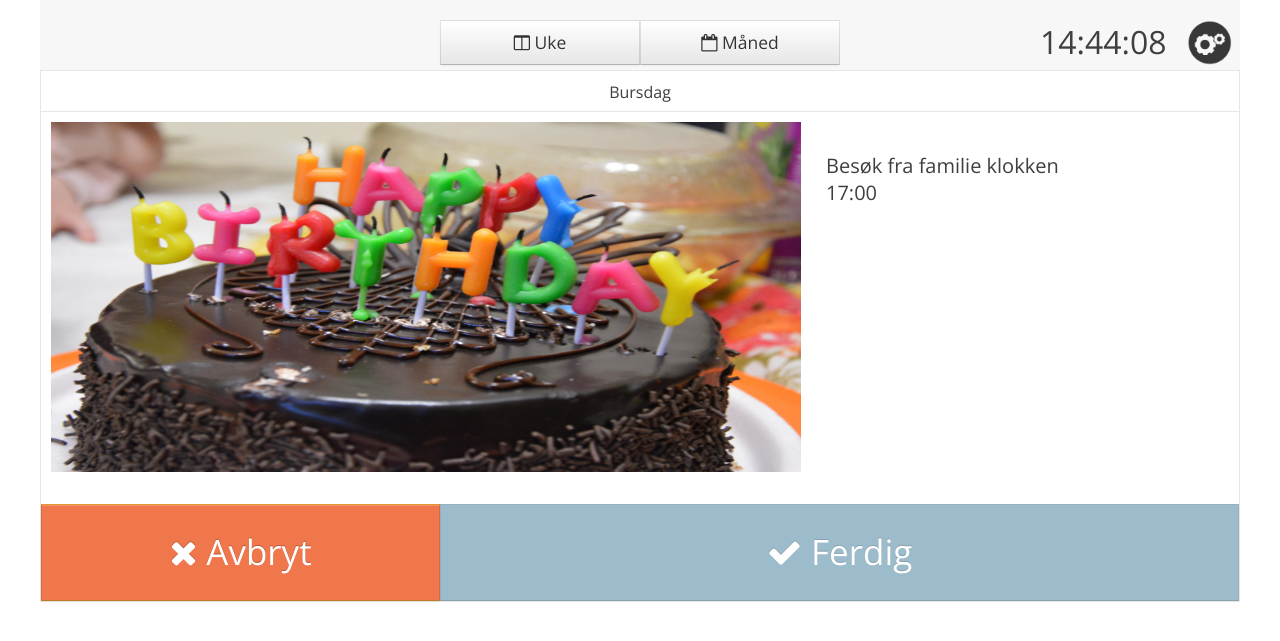
After one commit to kristofferylvenwestgaard/Bachelor_PlaNet, a PHP site: page /aktivitetBursdag.php in a window 1280 px wide. The commit adds this page. Shown: the top 641 px of the page. Run offline with PHP 8.4, Linux system fonts and the light colour scheme; some libraries are stand-ins or nearby versions.

Commit message:
link fra bursdag i mnd til bursdag aktivitet

```diff
--- /dev/null
+++ b/PlaNet_NetApp/aktivitetBursdag.php
@@ -0,0 +1,81 @@
+<?php
+	include "includes/top.php";
+	include "includes/footer.php";
+
+?>
+
+<div class="container">
+	<!--HEADER-->
+	<div class="col-1-3">
+		<div class="header">
+			<a href="index.php"><h1 class="htext"></h1></a>
+		</div>
+	</div>
+	<div class="col-1-6">
+		<div class="header">
+
+            <a id="ukemndknapper" href="index.php" class="btn btn-large btn-block btn-outline sharp" type="button">
+                <i class="fa fa-columns"></i>  Uke</button>
+            </a>
+        </div>
+    </div>
+    <div class="col-1-6">
+        <div class="header">
+            <a id="ukemndknapper" href="index.php" class="btn btn-large btn-block btn-outline sharp" type="button">
+                <i class="fa fa-calendar-o"></i>  Måned</button>
+            </a>
+        </div>
+    </div>
+	<div class="col-1-3">
+		<div class="header">
+			<!--Skal byttes ut med JS og Symbol!!!-->
+			<div class="col-1-1">
+				<div id="clock"></div>
+				<div id="admin">
+				<a href="admin.php"><img src="img/admin1.png" width="45px" height="45px" alt="admin"/></a>
+				</div>
+			</div>
+		</div>
+	</div>
+<div class = "container">
+
+
+
+
+	<div class="col-1-1">
+           <div class="aktivitetNavnAktivitet">Bursdag</div>
+    </div>
+		<div class="admincontent">
+			<div class= "col-3-4">
+	           			<div class="aktBilde">
+	           			<img src="img/bursdag.jpg" width="750px" height="350px" alt="admin"/></a>
+	           			</div>
+	           		</div>
+
+					<div class= "col-1-4">
+						<div class="akttekst">
+							Besøk fra familie klokken 17:00
+						</div>
+	           		</div>
+	           		<div class="col-1-1">
+				<div class="col-1-3">
+
+					            <a class="btn btn-warning btn-dobbelxl btn-block sharp" href="index.php">
+					              <i class="fa fa-times"></i> Avbryt</a>
+
+					    </div>
+
+
+
+
+
+				<div class="col-2-3">
+					  <a class="btn btn-primary btn-dobbelxl btn-block sharp disabled" href="index.php">
+					              <i class="fa fa-check"></i> Ferdig</a>
+
+				</div>
+				</div>
+			</div>
+		</div>
+	</div>
+</div>
--- a/PlaNet_NetApp/mai.php
+++ b/PlaNet_NetApp/mai.php
@@ -54,7 +54,7 @@
     <tr><th>Man</th><th>Tir</th><th>Ons</th><th>Tor</th><th>Fre</th><th>Lør</th><th>Søn</th></tr>
     <tr><td><span class="dato">&nbsp;</span></td><td><span class="dato">&nbsp;</span></td><td><span class="dato">&nbsp;</span></td><td><span class="dato">&nbsp;</span></td><td><span class="dato">1</span></td><td><span class="dato">2</span></td><td><span class="dato">3</span></td></tr>
     <tr><td><span class="dato">4</span></td><td><span class="dato">5</span></td><td><span class="dato">6</span></td><td><span class="dato">7</span></td><td><span class="dato">8</span></td><td><span class="dato">9</span></td><td><span class="dato">10</span></td></tr>
-    <tr><td><span class="dato">11</span></td><td><span class="dato">12</span></td><td><span class="dato">13</span></td><td><span class="dato">14</span></td><td><span class="dato">15 <div class="redcodeMnd"></div><div class="mndBilde"><img src="img/bursdag.jpg" width="70px" height="70px" alt="admin"/></div><div class="mndTekst"> Bursdag!</div> </i></span></td><td><span class="dato">16</span></td><td><span class="dato">17</span></td></tr>
+    <tr><td><span class="dato">11</span></td><td><span class="dato">12</span></td><td><span class="dato">13</span></td><td><span class="dato">14</span></td><td> <a href="aktivitetBursdag.php"><span class="dato">15 <div class="redcodeMnd"></div><div class="mndBilde"><img src="img/bursdag.jpg" width="70px" height="70px" alt="admin"/></div><div class="mndTekst"> Bursdag!</div> </i></span></a></td><td><span class="dato">16</span></td><td><span class="dato">17</span></td></tr>
     <tr><td><span class="dato">18</span></td><td><span class="dato">19</span></td><td><span class="dato">20</span></td><td><span class="dato">21</span></td><td><span class="dato">22</span></td><td><span class="dato">23</span></td><td><span class="dato">24</span></td></tr>
     <tr><td><span class="dato">25</span></td><td><span class="dato">26</span></td><td><span class="dato">27</span></td><td><span class="dato">28</span></td><td><span class="dato">29</span></td><td><span class="dato">30</span></td><td><span class="dato">31</span></td></tr>
     </table>
```
